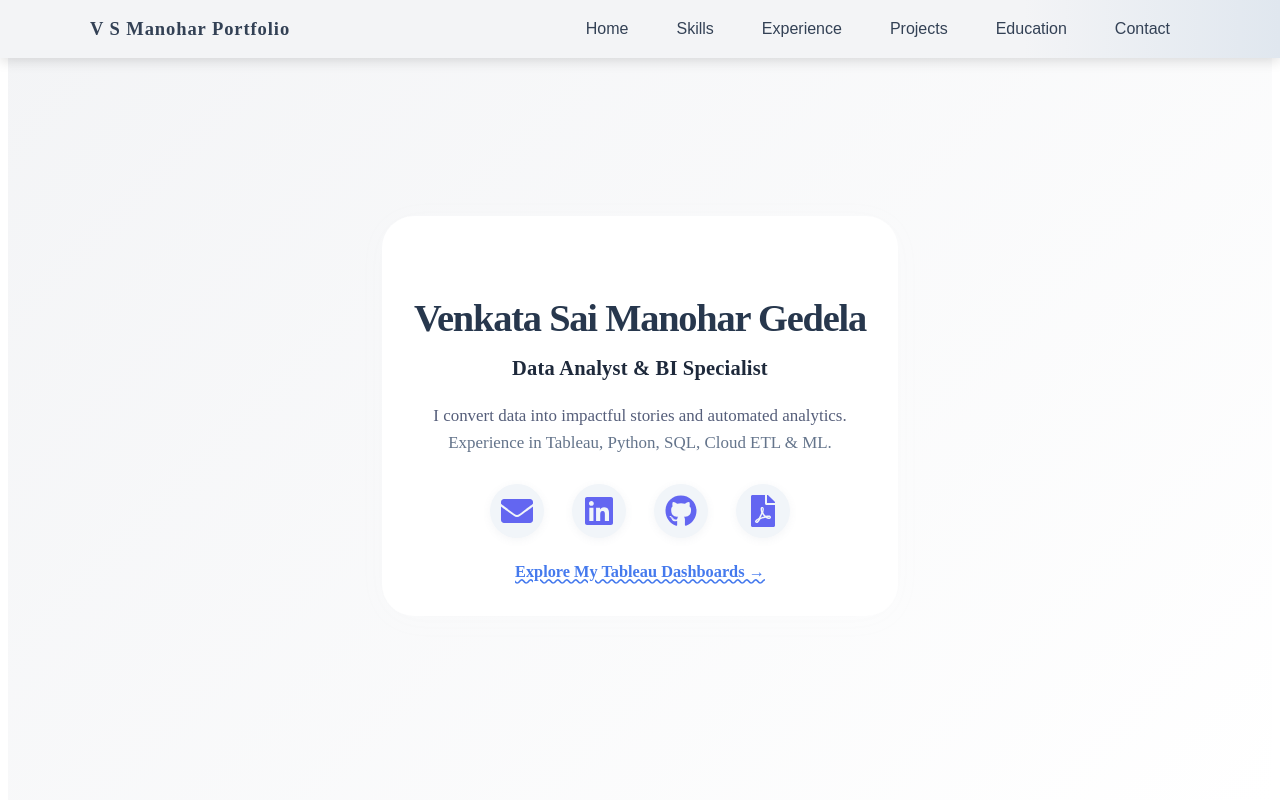
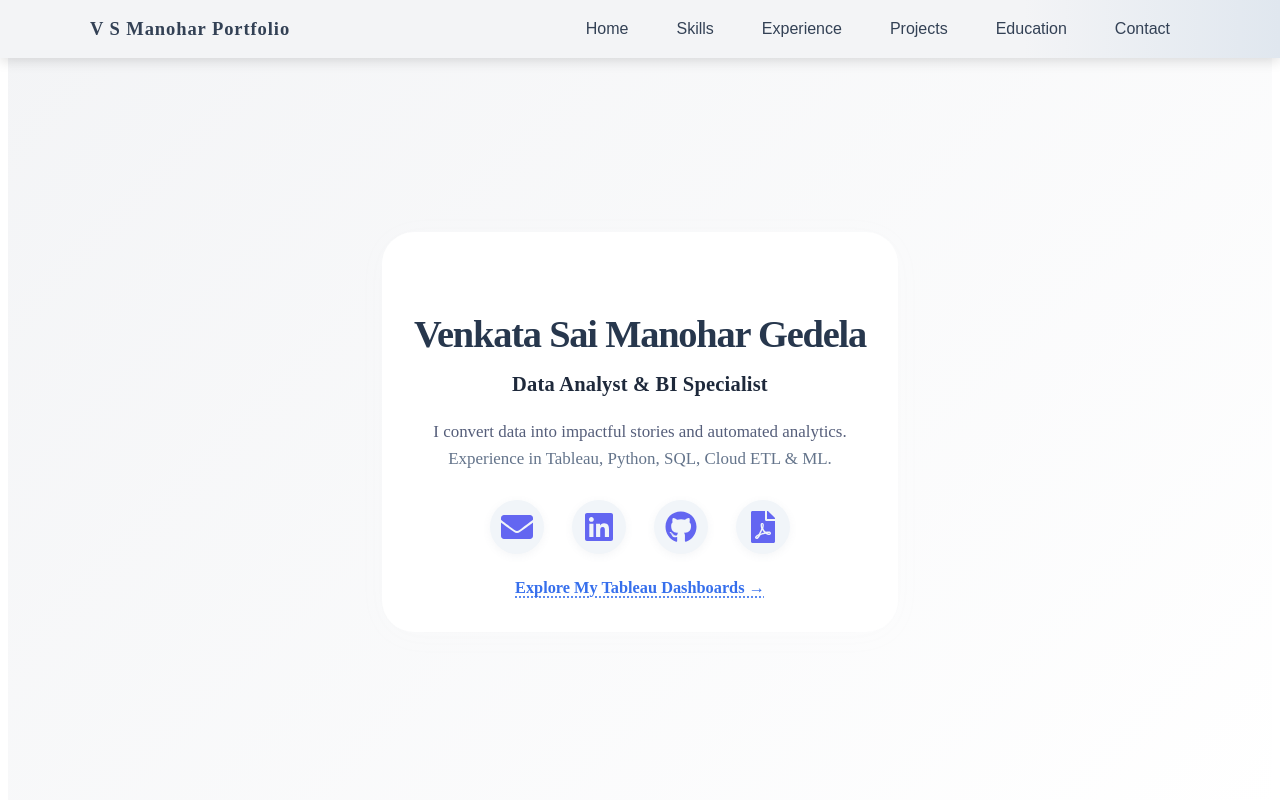
Before and after one commit to gvsmanohar/Portfolio, a React (Create React App) app: page / in a window 1280 px wide. Shown: the top 800 px of the page. Built offline with nearby package versions, Linux system fonts and the light colour scheme.

Commit message:
Navbar changes v1.1

```diff
--- a/src/sections/Home.css
+++ b/src/sections/Home.css
@@ -5,6 +5,7 @@
     align-items: center;
     justify-content: center;
     padding: 80px 0 60px 0;
+    padding-top: 96px;
 }
 
 .hero-content {
@@ -84,12 +85,17 @@
 
 .tableau-link-v2 a {
     color: #2563eb;
-    text-decoration: underline wavy;
+    text-decoration: underline dotted;
+    /* or "underline" for a solid, or "underline dashed" */
+    text-underline-offset: 4px;
+    /* improves appearance */
     font-weight: 600;
     font-size: 1.02rem;
-    opacity: 0.85;
+    opacity: 0.92;
     transition: color 0.19s, opacity 0.13s;
 }
+
+
 
 .tableau-link-v2 a:hover {
     color: #6366f1;
--- a/src/sections/Navbar.css
+++ b/src/sections/Navbar.css
@@ -7,13 +7,18 @@
     position: fixed;
     top: 0;
     left: 0;
-    z-index: 998;
+    z-index: 999;
     transition: transform 0.29s cubic-bezier(.86, 0, .07, 1), box-shadow 0.19s;
 }
 
-.navbar-hidden {
+/* .navbar-hidden {
     transform: translateY(-120%);
     box-shadow: none;
+} */
+
+section[id] {
+    scroll-margin-top: 92px;
+    /* ensures when jumping, section header isn't hidden */
 }
 
 .navbar-content {
```
